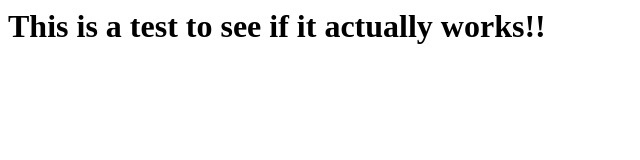
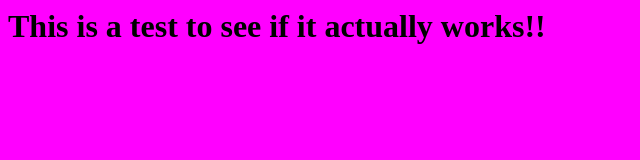
Before and after one commit to ElmUBZ/elmubz.github.io, a plain HTML site: page index.html in a window 1280 px wide. Shown: the whole page, without its empty margins (0-640 px from the left). Drawn offline with Linux system fonts and the light colour scheme.

Commit message:
Update styles.css

```diff
--- a/styles.css
+++ b/styles.css
@@ -1,3 +1,6 @@
 body, nav, main, h1 {
   text-decoration: none;
 }
+body {
+  background-color: magenta;
+}
```
